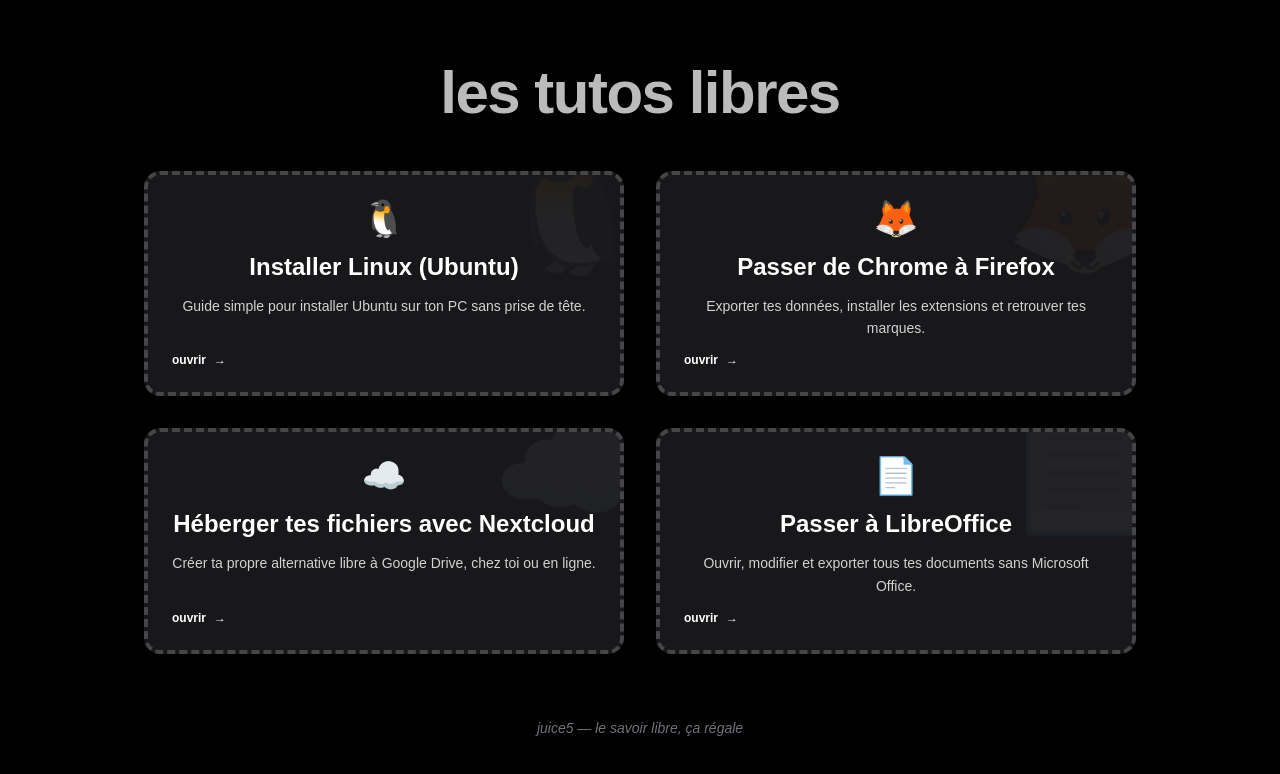
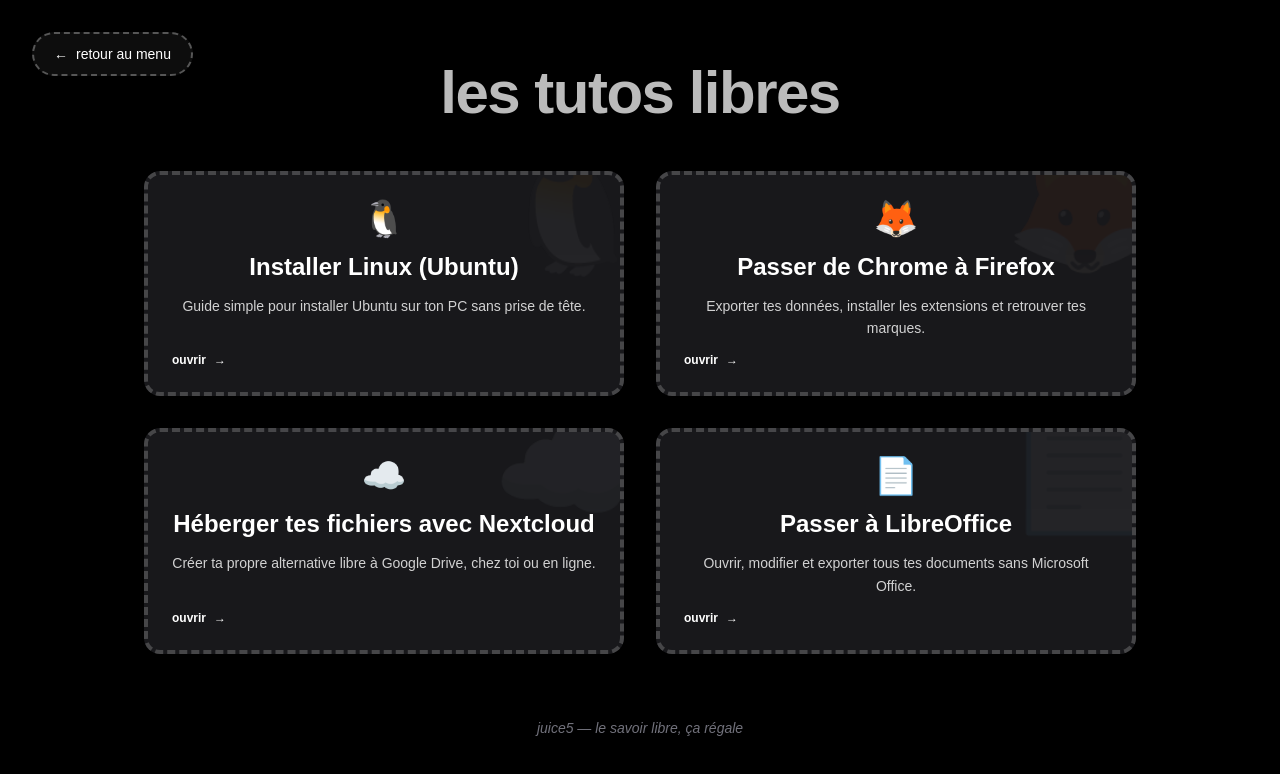
Before and after one commit to lucianmocan/nuit-info-2025, a Next.js app: page /tuto in a window 1280 px wide. Shown: the top 774 px of the page. Built offline with nearby package versions, Linux system fonts and the light colour scheme.

Commit message:
fix(tuto): Ajout bouton retour.

```diff
--- a/app/tuto/page.tsx
+++ b/app/tuto/page.tsx
@@ -38,6 +38,10 @@
 
   return (
     <div className="flex min-h-screen flex-col items-center justify-center bg-black text-white p-8">
+    <Link href="/" className="absolute top-8 left-8 group flex items-center gap-2 rounded-full border-2 border-dashed border-white/30 bg-white/5 px-5 py-2.5 text-sm font-medium transition-all hover:rotate-[-5deg] hover:scale-110 hover:border-white hover:bg-white hover:text-black">
+        <span className="transition-transform group-hover:-translate-x-2">←</span>
+        retour au menu
+      </Link>
       <main className="flex w-full max-w-5xl flex-col items-center gap-12 p-4 text-center">
         <h1 className="animate-pulse text-6xl font-bold tracking-tight transition-all hover:scale-110 hover:tracking-wider">
           les tutos libres
```
